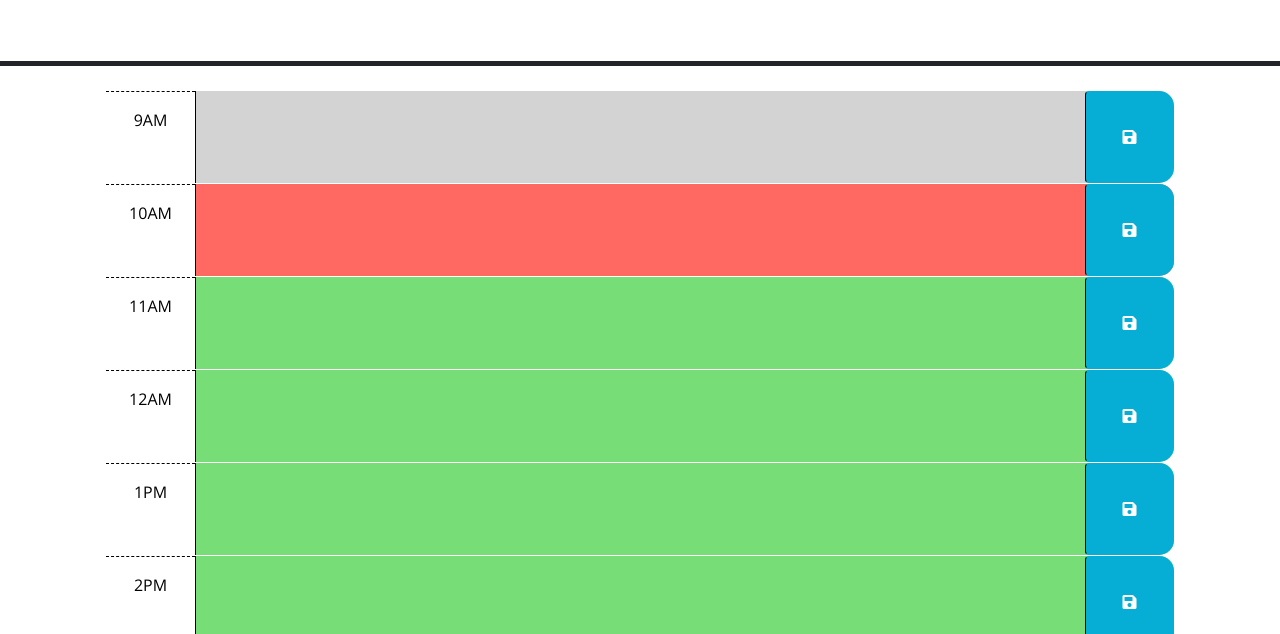
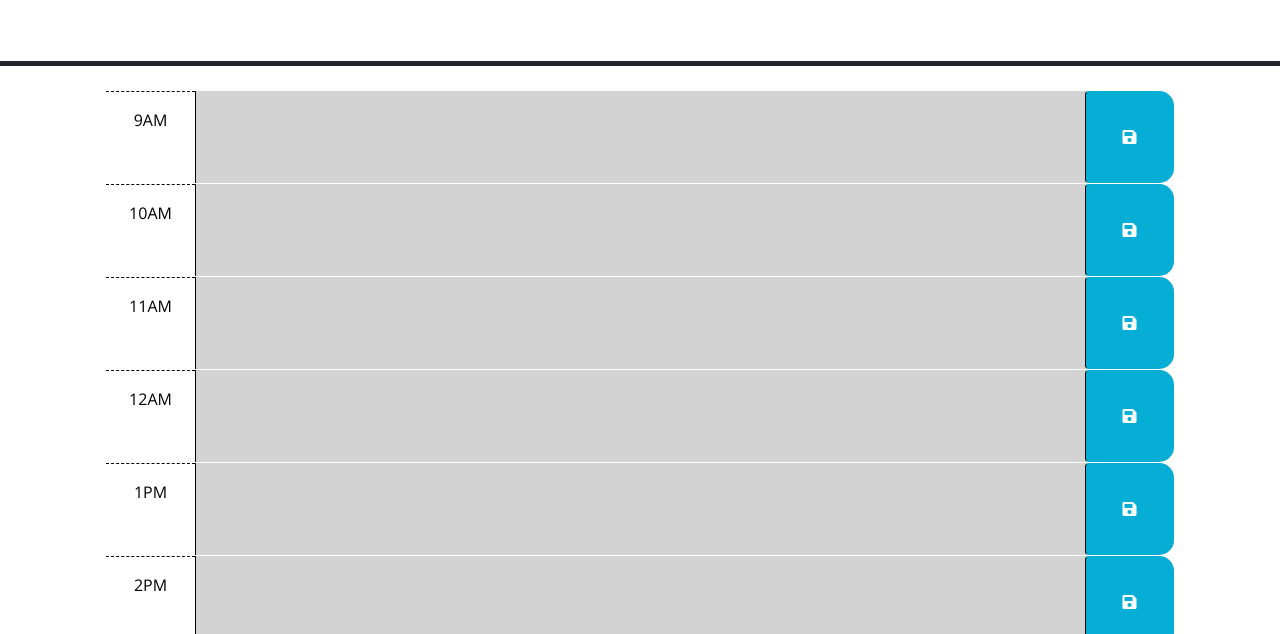
Before and after one commit to wytseng/workday-calendar, a plain HTML site: page index.html in a window 1280 px wide. Shown: the part 166-800 px from the top of the page. Drawn offline with nearby package versions, Linux system fonts and the light colour scheme.

Commit message:
implement js code for past present future class depending on current time

```diff
--- a/index.html
+++ b/index.html
@@ -38,14 +38,14 @@
         in the finished product. Remember to delete this comment once the
         code is implemented.
         -->
-        <div id="hour-09" class="row time-block past">
+        <div id="hour-9" class="row time-block future">
           <div class="col-2 col-md-1 hour text-center py-3">9AM</div>
           <textarea class="col-8 col-md-10 description" rows="3"> </textarea>
           <button class="btn saveBtn col-2 col-md-1" aria-label="save">
             <i class="fas fa-save" aria-hidden="true"></i>
           </button>
         </div>
-        <div id="hour-10" class="row time-block present">
+        <div id="hour-10" class="row time-block future">
           <div class="col-2 col-md-1 hour text-center py-3">10AM</div>
           <textarea class="col-8 col-md-10 description" rows="3"> </textarea>
           <button class="btn saveBtn col-2 col-md-1" aria-label="save">
--- a/script.js
+++ b/script.js
@@ -28,7 +28,19 @@ $(function () {
   // attribute of each time-block be used to conditionally add or remove the
   // past, present, and future classes? How can Day.js be used to get the
   // current hour in 24-hour time?
-
+  var currentTime = dayjs();
+  var currentHour = currentTime.hour();
+  // console.log(currentTime.format('MM/DD h:mm A'));
+  $('.time-block').each(function() {
+    let timeblockHour = parseInt($(this).attr('id').substr($(this).attr('id').indexOf('-')+1));
+    if (timeblockHour < currentHour) {
+      $(this).removeClass('future');
+      $(this).addClass('past');
+    } else if (timeblockHour === currentHour) {
+      $(this).removeClass('future');
+      $(this).addClass('present');
+    }
+  });
 
   //
   // TODO: Add code to get any user input that was saved in localStorage and set
```
